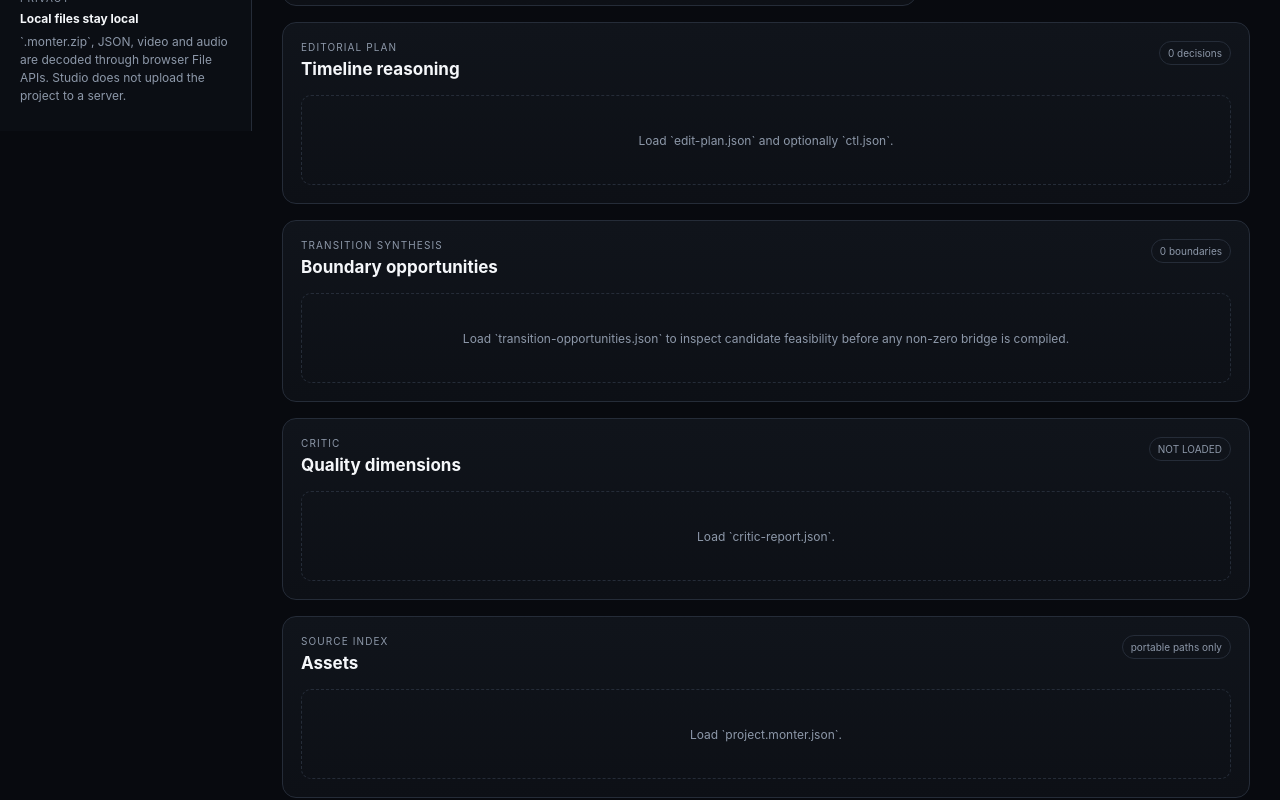
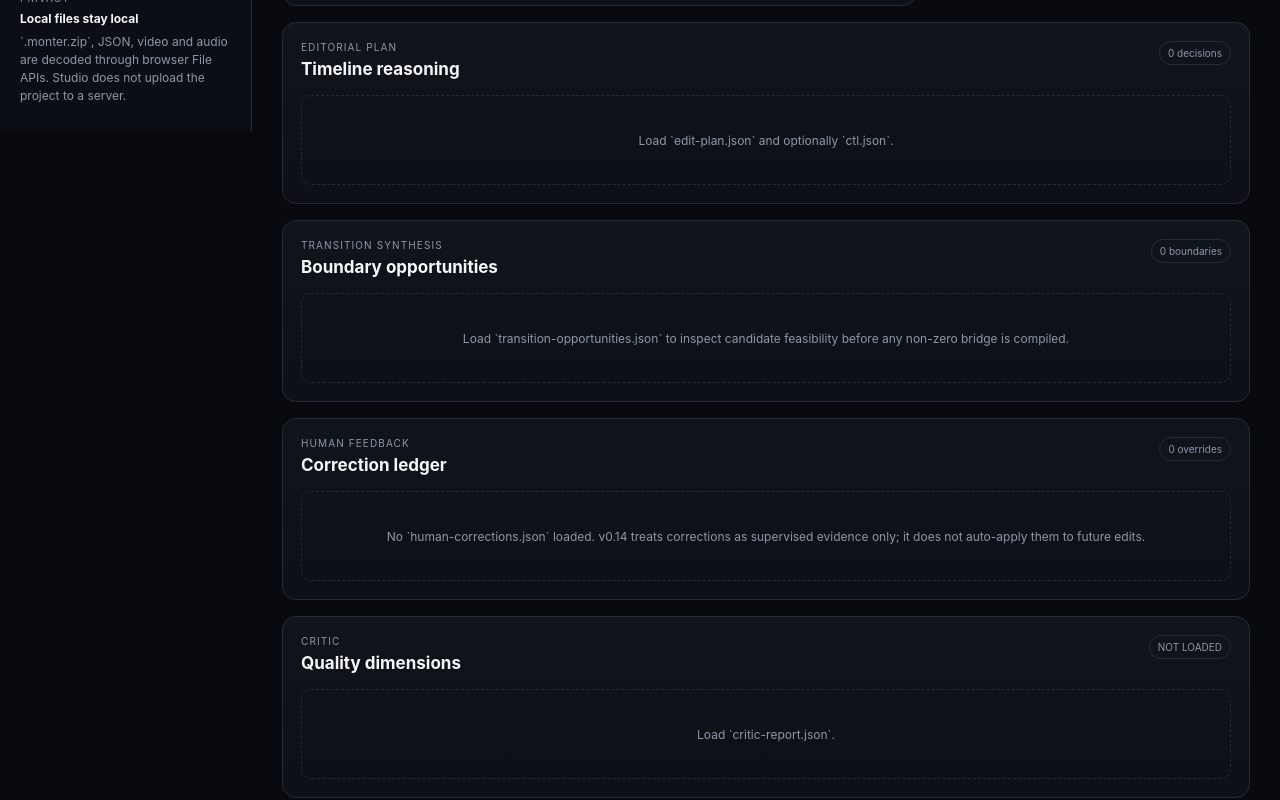
Before and after one commit to kareemsafwat22134355-arch/VizuAI, a Next.js app in the folder apps/studio/: page / in a window 1280 px wide. Shown: the part 669-1469 px from the top of the page. Built offline with nearby package versions, Linux system fonts and the light colour scheme.

Commit message:
feat(studio): inspect human correction history

```diff
--- a/apps/studio/components/StudioClient.tsx
+++ b/apps/studio/components/StudioClient.tsx
@@ -1,7 +1,7 @@
 "use client";
 
 import { ChangeEvent, useEffect, useMemo, useState } from "react";
-import type { ArtifactBundle } from "@/lib/artifacts";
+import type { ArtifactBundle, DecisionScalar } from "@/lib/artifacts";
 import { mergeArtifacts } from "@/lib/artifacts";
 import { importMonterBundle } from "@/lib/bundle-import";
 import { Waveform } from "./Waveform";
@@ -15,6 +15,12 @@ function formatBytes(bytes?: number) {
 
 function metricLabel(name: string) {
   return name.replaceAll("_", " ");
+}
+
+function formatDecision(values: Record<string, DecisionScalar>) {
+  const entries = Object.entries(values);
+  if (entries.length === 0) return "—";
+  return entries.map(([key, value]) => `${metricLabel(key)}=${String(value)}`).join(" · ");
 }
 
 export function StudioClient() {
@@ -89,6 +95,7 @@ export function StudioClient() {
         <a className="navItem" href="#director">Director</a>
         <a className="navItem" href="#timeline">Timeline</a>
         <a className="navItem" href="#transitions">Transitions</a>
+        <a className="navItem" href="#corrections">Corrections</a>
         <a className="navItem" href="#critic">Critic</a>
       </nav>
       <div className="sidebarFooter"><span className="tinyLabel">PRIVACY</span><strong>Local files stay local</strong><p>`.monter.zip`, JSON, video and audio are decoded through browser File APIs. Studio does not upload the project to a server.</p></div>
@@ -153,6 +160,18 @@ export function StudioClient() {
           </div>)}</div> : <div className="emptyState">Load `transition-opportunities.json` to inspect candidate feasibility before any non-zero bridge is compiled.</div>}
         </article>
 
+        <article className="card timelineCard" id="corrections">
+          <div className="sectionHeading"><div><p className="label">HUMAN FEEDBACK</p><h2>Correction ledger</h2></div><span className="pill">{bundle.corrections?.corrections.length ?? 0} overrides</span></div>
+          {bundle.corrections ? <div className="timeline">{bundle.corrections.corrections.map((correction) => <div className="timelineClip" key={correction.id}>
+            <div className="clipTop"><strong>{metricLabel(correction.kind)}</strong><span>{correction.targetType}{correction.targetRef ? ` ${correction.targetRef}` : ""}</span></div>
+            <div className="clipTimes">AI · {formatDecision(correction.aiDecision)}</div>
+            <div className="transitionReason">HUMAN · {formatDecision(correction.humanDecision)}</div>
+            <p>{correction.reason}</p>
+            {Object.keys(correction.context).length > 0 && <div className="clipSignals"><span>context · {formatDecision(correction.context)}</span></div>}
+            <small>{correction.source} · {correction.createdAt}</small>
+          </div>)}</div> : <div className="emptyState">No `human-corrections.json` loaded. v0.14 treats corrections as supervised evidence only; it does not auto-apply them to future edits.</div>}
+        </article>
+
         <article className="card criticCard" id="critic">
           <div className="sectionHeading"><div><p className="label">CRITIC</p><h2>Quality dimensions</h2></div><span className={`statusBadge status-${bundle.critic?.status ?? "empty"}`}>{bundle.critic?.status ?? "not loaded"}</span></div>
           {bundle.critic ? <>
```
